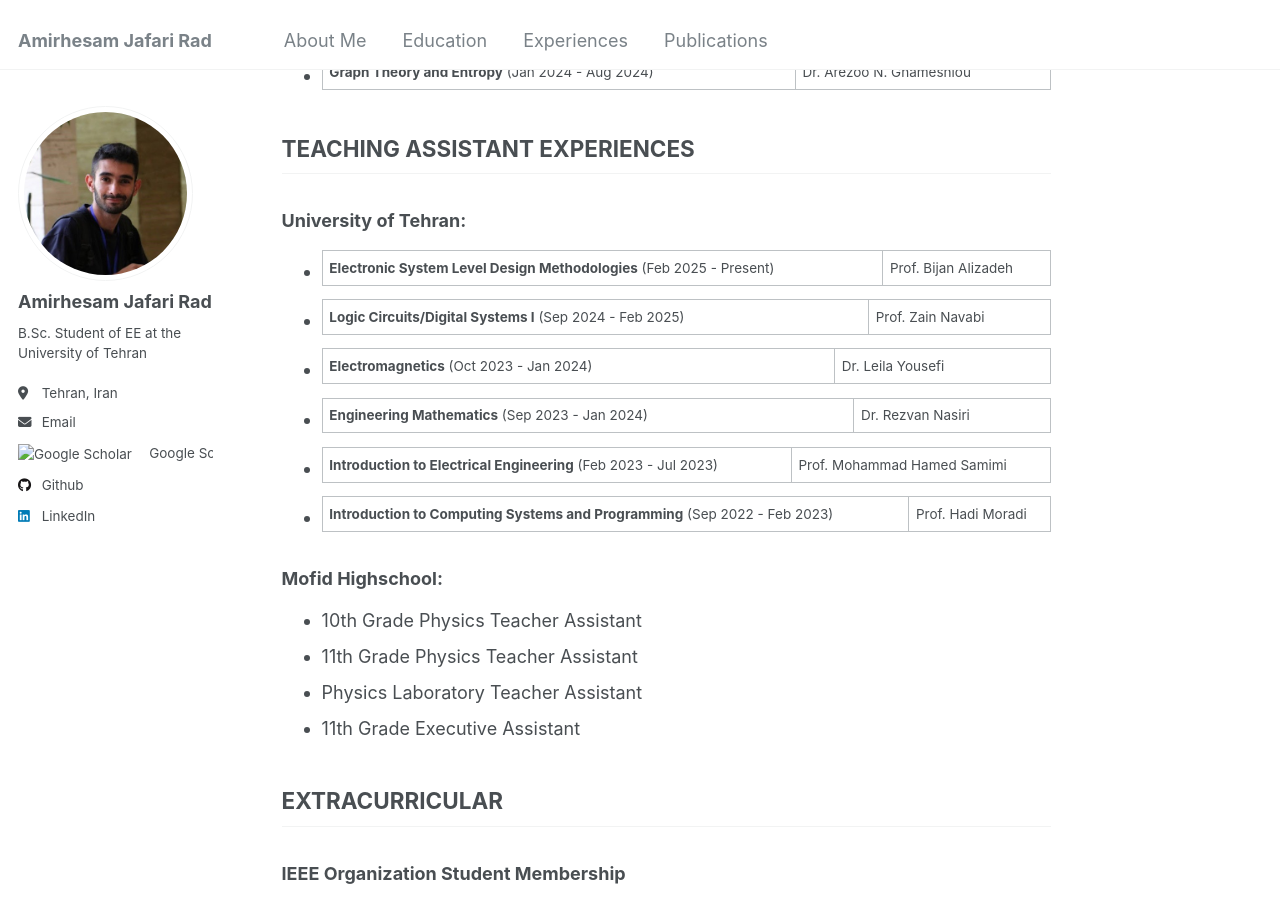
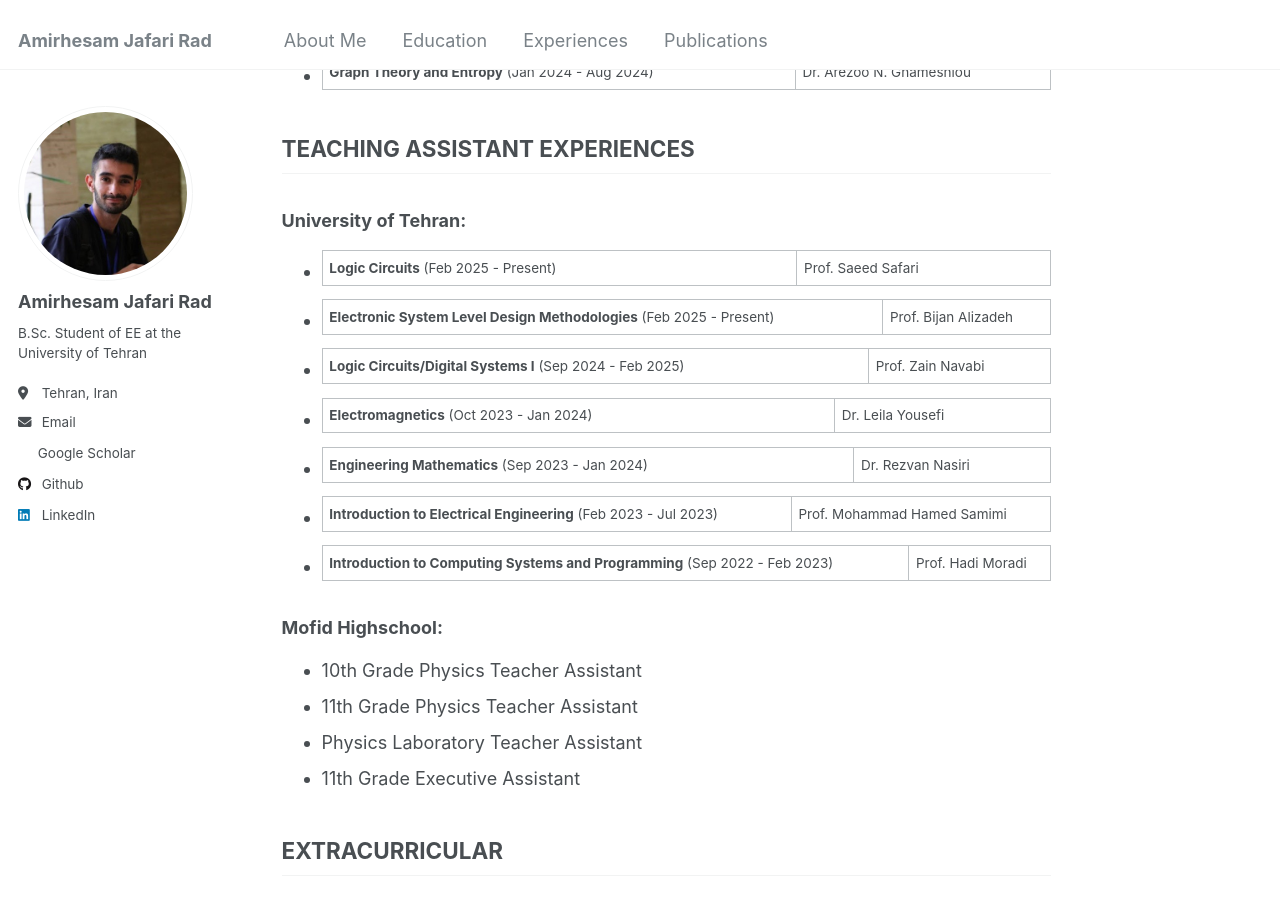
Before and after one commit to amirhjrad/amirhjrad.github.io, a Jekyll site: the page built from _pages/experiences.md, in a window 1280 px wide and 900 px high, scrolled down 303 px. Built offline with Jekyll 4.4.1, drawn with Linux system fonts in a browser that asks for light colours.

Commit message:
modified:   _includes/author-profile.html 	modified:   _pages/experiences.md

```diff
--- a/_includes/author-profile.html
+++ b/_includes/author-profile.html
@@ -44,7 +44,7 @@
       {% if author.googlescholar %}
       <li>
         <a href="{{ author.googlescholar }}">
-          <img src="googlescholar.png" alt="Google Scholar" class="icon-pad-right" style="width:16px; height:16px; vertical-align:middle;" />
+          <img src="googlescholar.png" alt="" style="width:16px; height:16px; vertical-align:middle;" />
           Google Scholar
         </a>
       </li>
--- a/_pages/experiences.md
+++ b/_pages/experiences.md
@@ -17,6 +17,7 @@ author_profile: true
 ## **TEACHING ASSISTANT EXPERIENCES**
 
 ### University of Tehran:
+- **Logic Circuits** (Feb 2025 - Present) | Prof. Saeed Safari
 - **Electronic System Level Design Methodologies** (Feb 2025 - Present) | Prof. Bijan Alizadeh
 - **Logic Circuits/Digital Systems I** (Sep 2024 - Feb 2025) | Prof. Zain Navabi
 - **Electromagnetics** (Oct 2023 - Jan 2024) | Dr. Leila Yousefi
```
